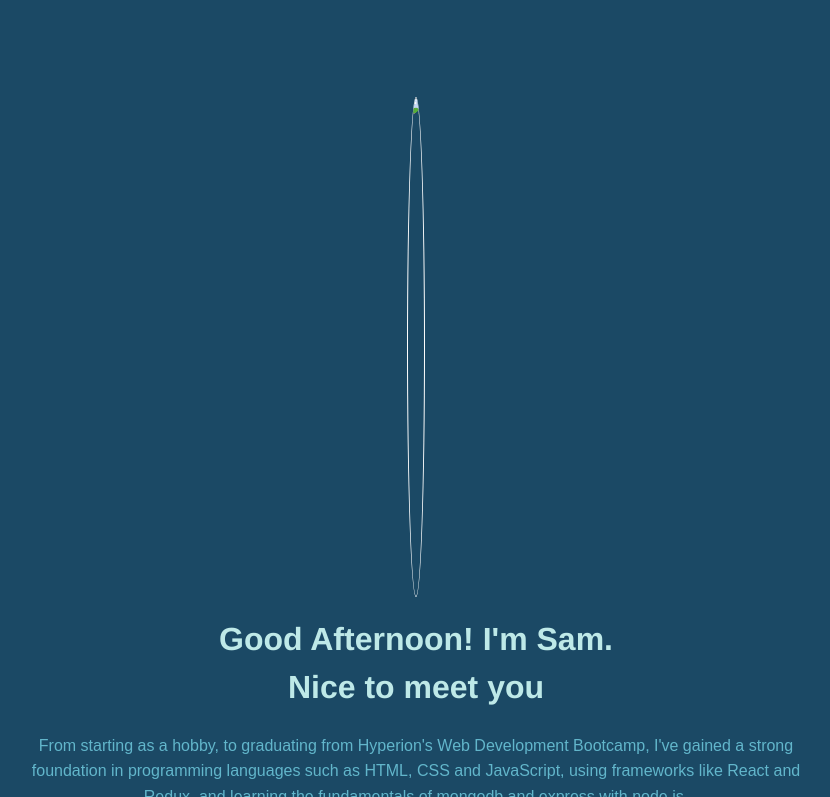
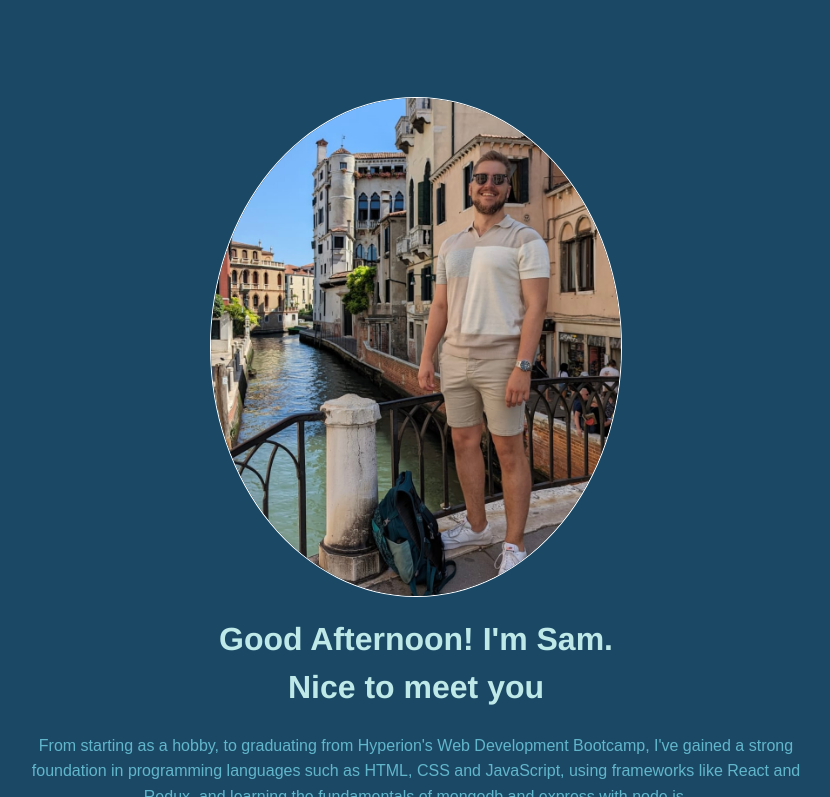
Before and after one commit to jovacodepen/portfolio, a plain HTML site: page index.html in a window 1280 px wide. Shown: the part 648-1445 px from the top of the page, without its empty margins (224-1054 px from the left). Drawn offline with nearby package versions, Linux system fonts and the light colour scheme; files that its build step writes are made by us from their sources; the site is published under a folder, as on GitHub Pages, so addresses that start at the root find nothing; a web font is replaced by a local one.

Commit message:
Update index.html

```diff
--- a/index.html
+++ b/index.html
@@ -51,7 +51,7 @@
             <div class="dark-section grid-container fluid" id="greeting">
                 <div class="grid-x greeting-section">
                     <div class="cell small-12 about-image-cell" data-aos="fade-down" data-aos-offset="300">
-                        <img class="about-image" src="/dist/img/sam-prof-pic 2.JPG">
+                        <img class="about-image" src="./dist/img/sam-prof-pic 2.JPG">
                     </div>
                     <div class="cell small-12" data-aos="fade-down" data-aos-offset="300">
                         <h1 class="light-header">
```
